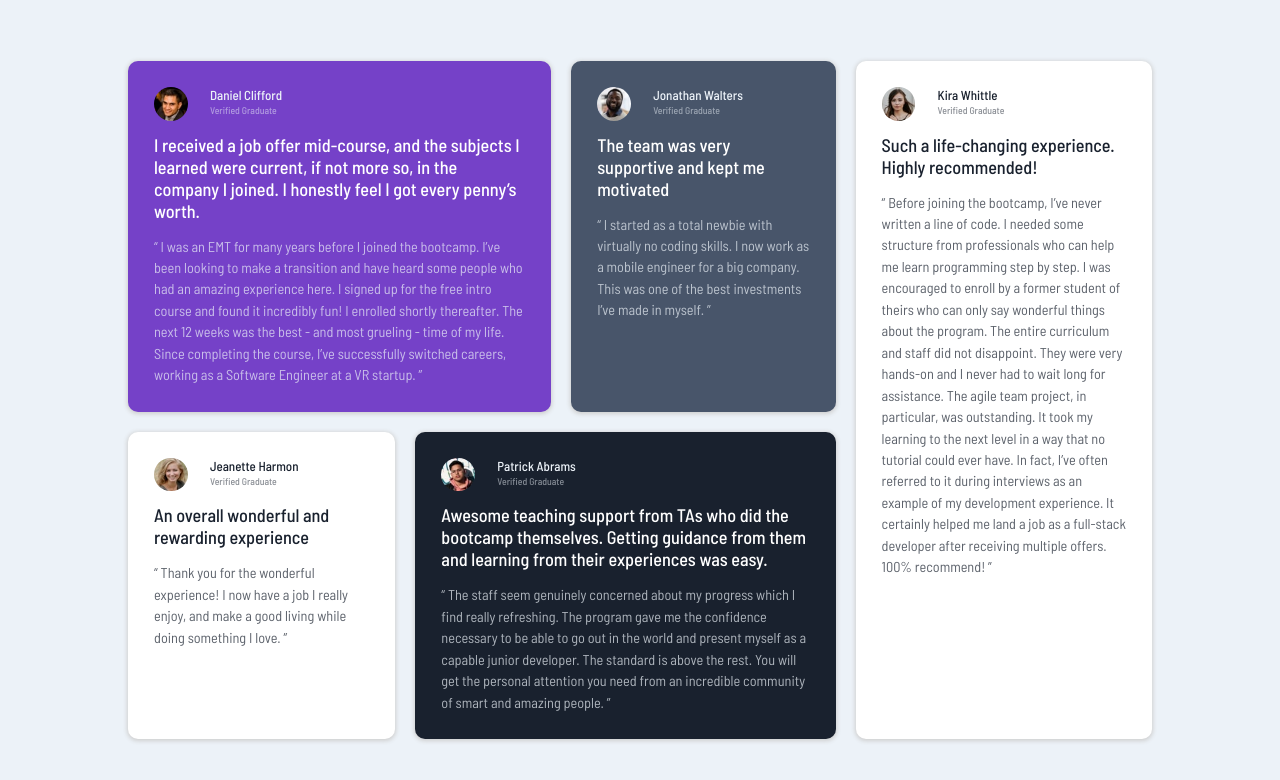
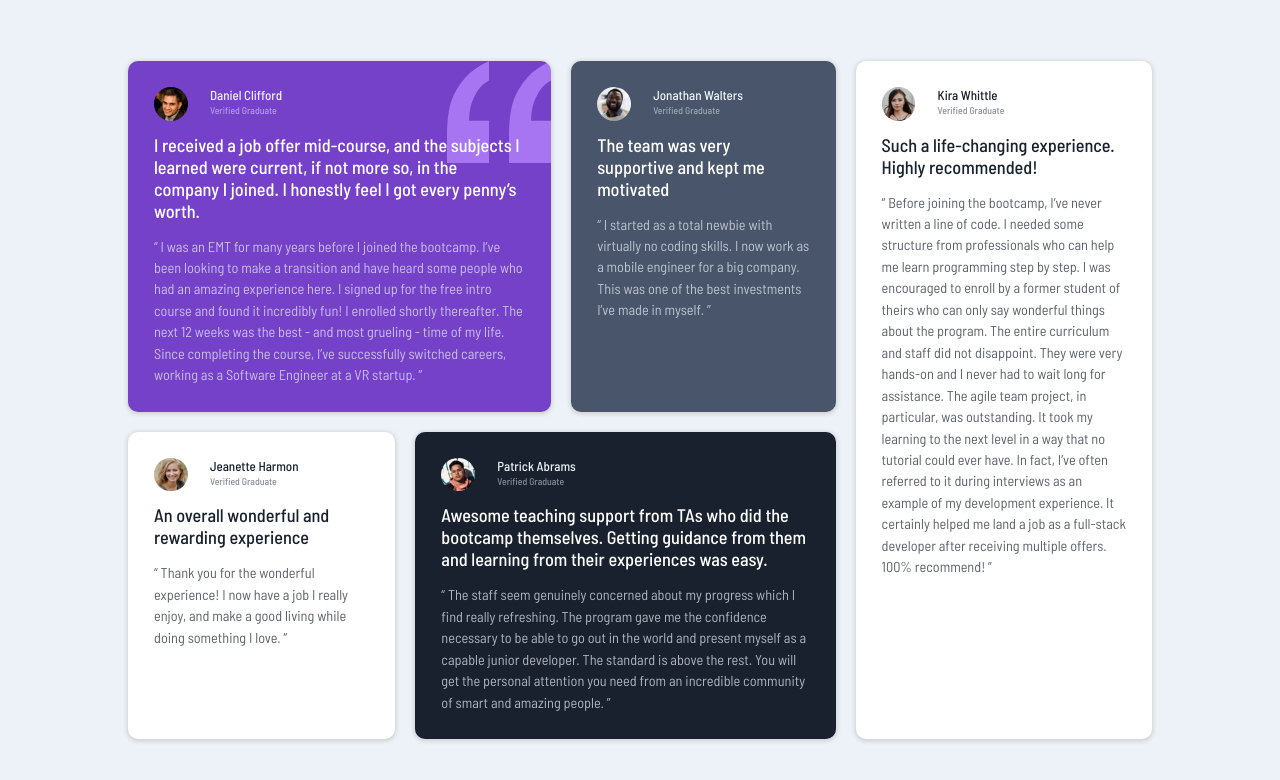
Before and after one commit to Omowunmikamil/testimonials-grid-section.github.io, a plain HTML site: page index.html in a window 1280 px wide. Drawn offline with Linux system fonts and the light colour scheme.

```diff
--- a/style.css
+++ b/style.css
@@ -90,6 +90,9 @@
 
 .item-1 {
     background-color: var(--moderate-violet);
+    background-image: url("images/bg-pattern-quotation.svg");
+    background-repeat: no-repeat;
+    background-position-x: right;
     grid-area: a;
 }
 
```
Also changed, not shown: 3 other files.
